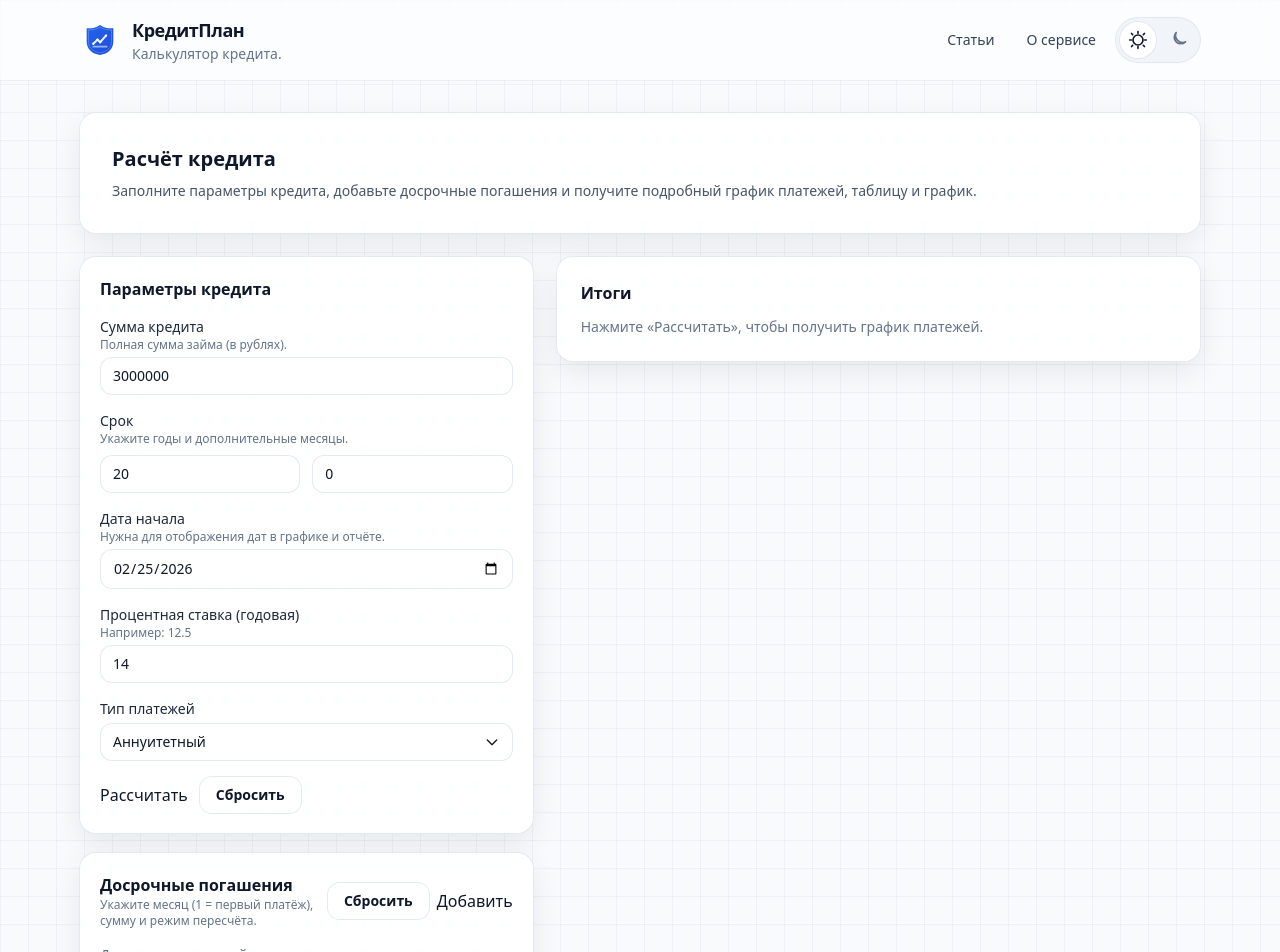
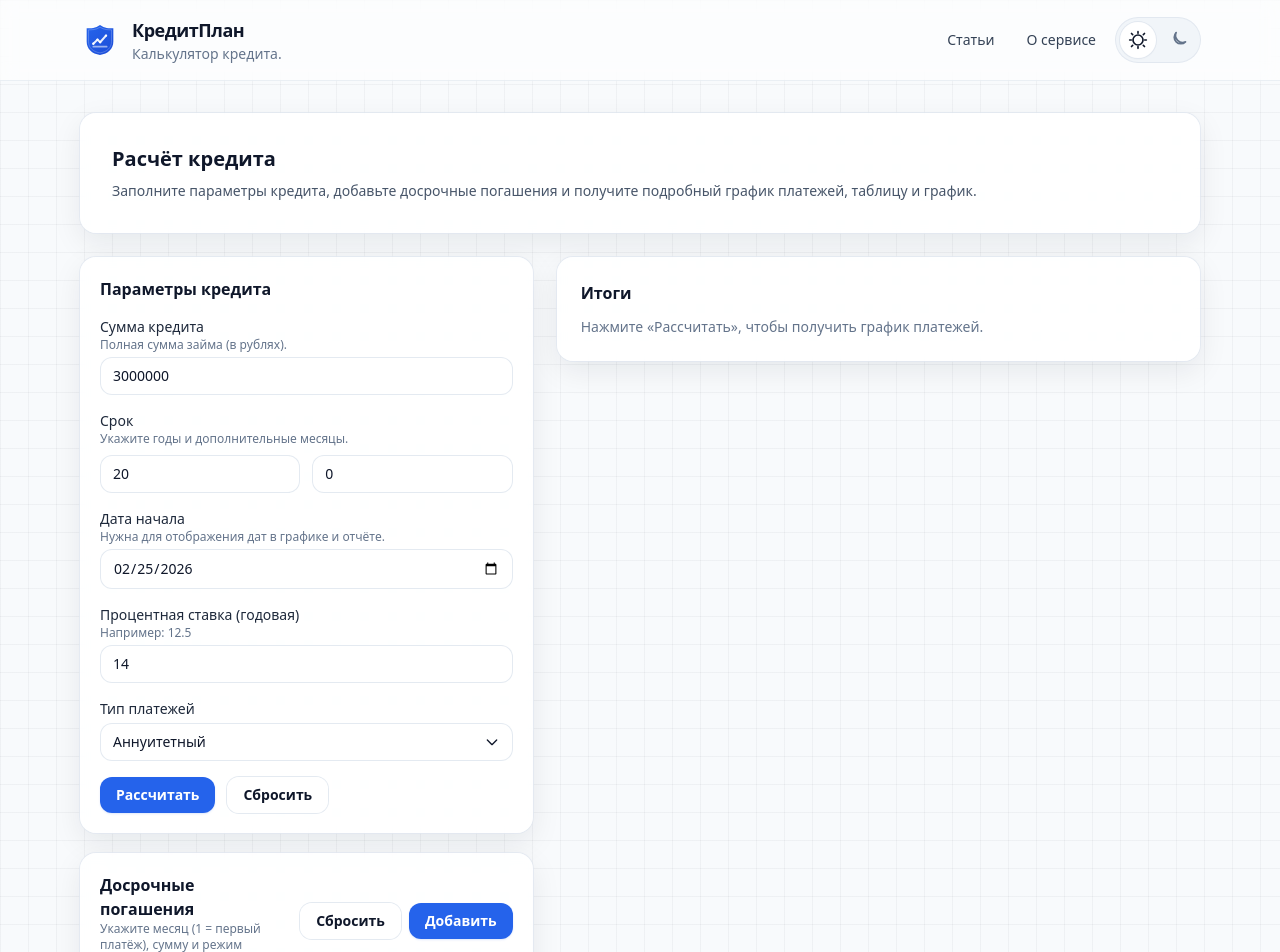
Before and after one commit to Meowezy/site-caluc, a Next.js app: page / in a window 1280 px wide. Shown: the top 952 px of the page. Built offline with nearby package versions, Linux system fonts and the light colour scheme.

Commit message:
Update globals.css

```diff
--- a/app/globals.css
+++ b/app/globals.css
@@ -72,8 +72,6 @@ html.dark body {
   @apply dark:focus:border-bank-600 dark:focus:ring-bank-600/20;
 }
 
-Tool call argument 'replace' pruned from message history.
-
 .btn {
   @apply inline-flex items-center justify-center rounded-xl bg-bank-600 px-4 py-2 text-sm font-semibold text-white transition;
   @apply shadow-sm shadow-bank-600/15;
```
